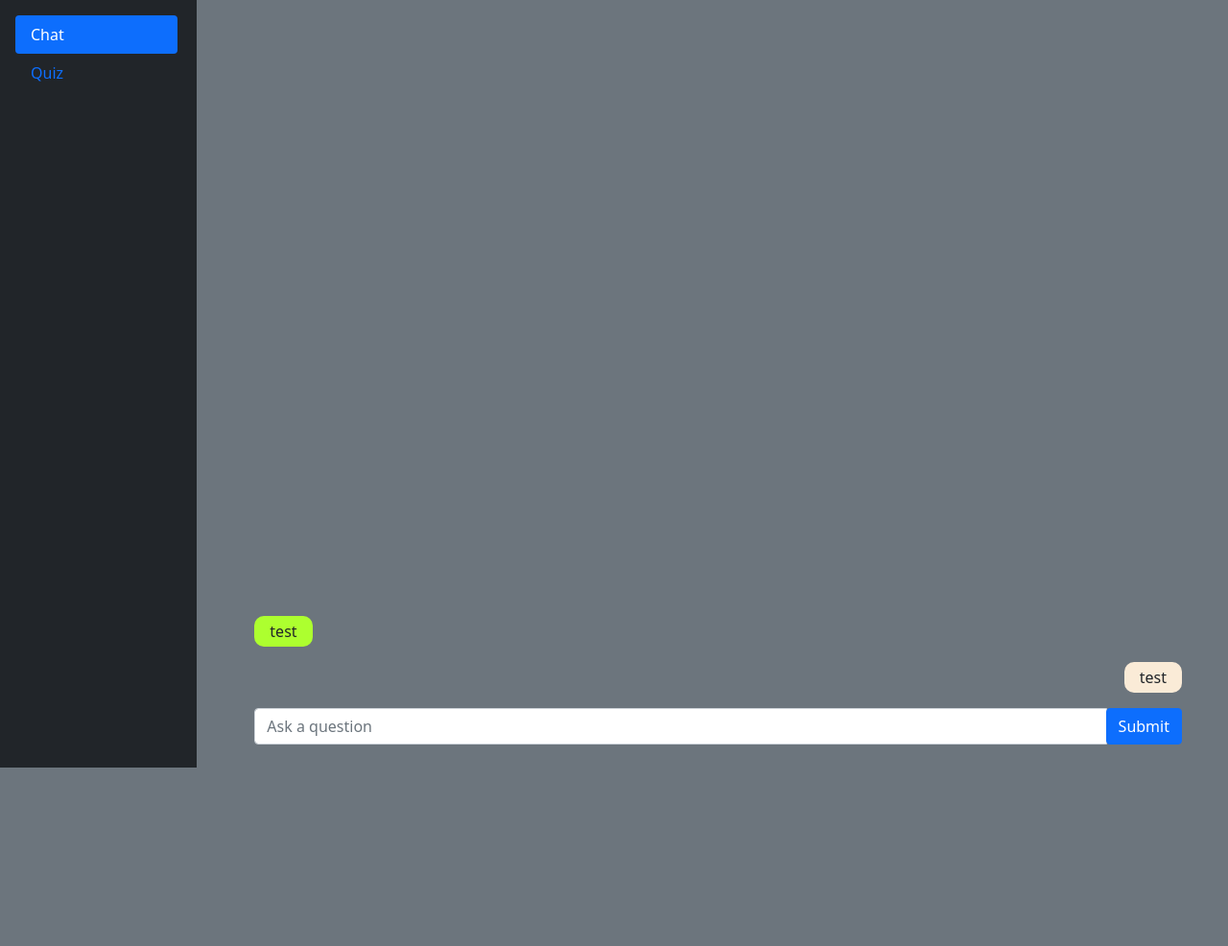
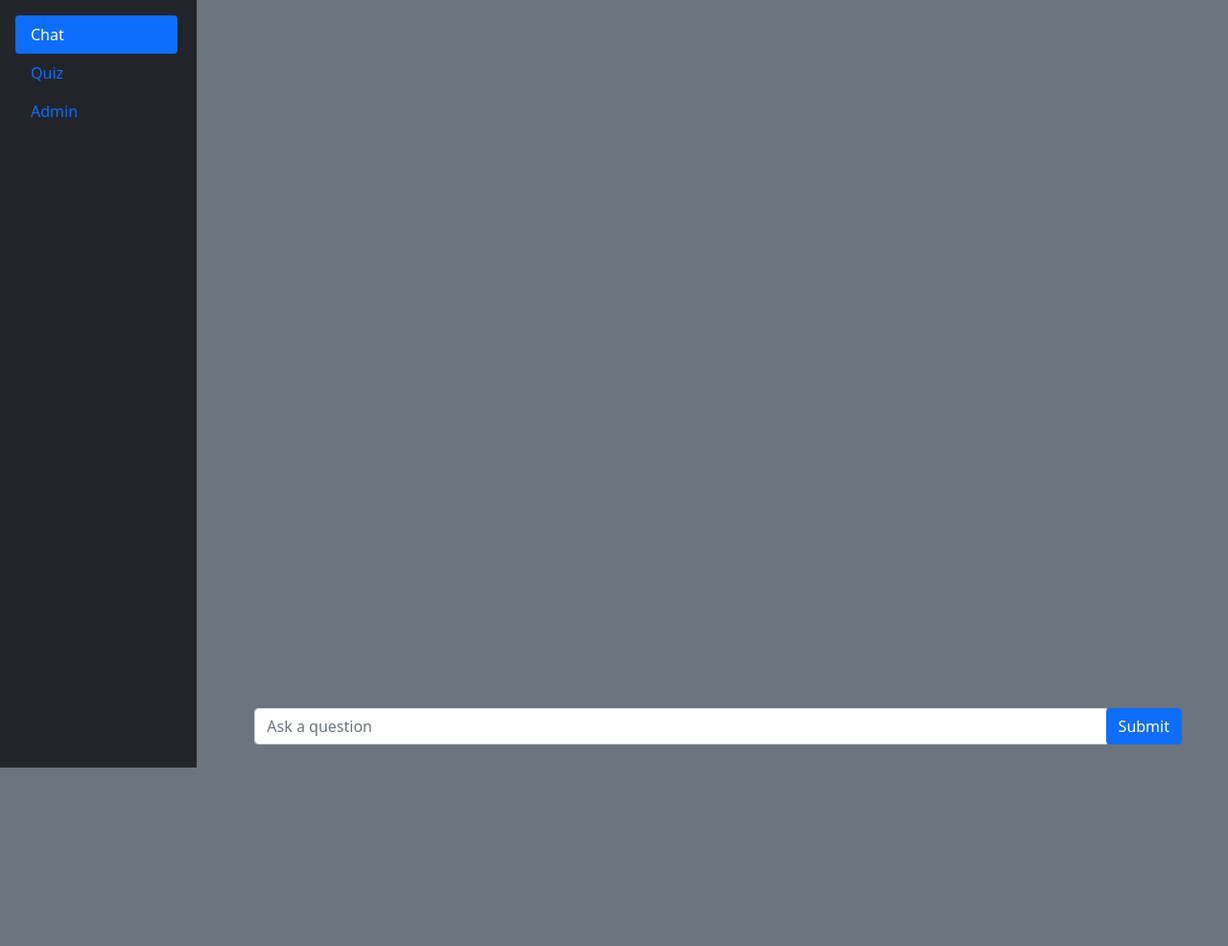
Before and after one commit to p-i-g/QuicheLorraine, a Flask app: page /chat in a window 1280 px wide. Shown: the whole page at 96% size. After the commit the page ends 800 px from the top, so only its background shows below. Run offline with Flask 3, Linux system fonts and the light colour scheme.

Commit message:
It is done

```diff
--- a/app/__init__.py
+++ b/app/__init__.py
@@ -5,7 +5,7 @@ from sqlalchemy.orm import declarative_base
 
 app = Flask(__name__)
 app.secret_key = os.urandom(24)
-app.config['SQLALCHEMY_DATABASE_URI'] = 'mysql+pymysql://root:adminadmin@localhost/nushhack'
+app.config['SQLALCHEMY_DATABASE_URI'] = 'mysql+pymysql://root:admin@localhost/nushhack'
 
 
 db = SQLAlchemy(model_class=declarative_base())
--- a/app/routes.py
+++ b/app/routes.py
@@ -1,4 +1,4 @@
-from flask import render_template, redirect, url_for, request
+from flask import render_template, redirect, url_for, request, session
 
 from app import app
 from app.ai import get_output
@@ -11,12 +11,29 @@ def home():
 
 @app.route('/chat', methods=['GET', 'POST'])
 def chat():
-    print("test", request.method)
+    print(session.get('history', None))
+    if 'history' not in session.keys():
+        session['history'] = []
     if request.method == 'POST':
-        print(get_output(request.form["question"]))
-    return render_template('base.html', tab='chat')
+        t = [request.form['question']]
+        out = get_output(request.form["question"], session['topic'] if 'topic' in session.keys() else 'electrodynamics')
+        print(out)
+        t.append(out)
+        session['history'] = [t, *session['history']]
+    return render_template('base.html', tab='chat', history=session['history'])
 
 
 @app.route('/quiz', methods=['GET', 'POST'])
 def quiz():
-    return render_template('base.html', tab='quiz')
+    if 'history' not in session.keys():
+        session['history'] = []
+    return render_template('base.html', tab='quiz', history=session['history'])
+
+
+@app.route('/admin', methods=['GET', 'POST'])
+def admin():
+    if 'history' not in session.keys():
+        session['history'] = []
+    if request.method == 'POST':
+        session['topic'] = request.form['topic']
+    return render_template('base.html', tab='admin', history=session['history'])
--- a/app/templates/base.html
+++ b/app/templates/base.html
@@ -22,6 +22,10 @@
                 <a class="nav-link {{ 'active' if tab == 'quiz' else '' }}" id="quiz-tab" data-toggle="pill"
                    href="{{ url_for('quiz') }}" role="tab"
                    aria-controls="quiz" aria-selected="{{ 'true' if tab == 'quiz' else 'false' }}">Quiz</a>
+                <a class="nav-link {{ 'active' if tab == 'admin' else '' }}" id="admin-tab" data-toggle="pill"
+                   href="{{ url_for('admin') }}" role="tab"
+                   aria-controls="admin" aria-selected="{{ 'true' if tab == 'admin' else 'false' }}">Admin</a>
+
             </div>
         </div>
 
@@ -30,18 +34,23 @@
                  aria-labelledby="chat-tab">
                 <div class="d-sm-flex flex-column-reverse px-5 align-items-end h-100">
 
-<form class="w-100" action="{{ url_for('chat') }}" method="post"><div class="input-group mb-4">
+                    <form class="w-100" action="{{ url_for('chat') }}" method="post">
+                        <div class="input-group mb-4">
                             <input type="text" class="form-control" placeholder="Ask a question" aria-label="Question"
                                    aria-describedby="basic-addon2" id="question_text" name="question">
                             <div class="input-group-append">
                                 <input class="btn btn-primary h-100" type="submit" name="Submit">
                             </div>
-                    </div></form>
+                        </div>
+                    </form>
+                    {% for inp, out in history %}
+                        <div class="w-100"><p class="px-3 py-1 me-5"
+                                              style="border-radius: 10px; background-color: greenyellow; float: left;">
+                            {{ out }}</p></div>
+                        <div class="w-100"><p class="px-3 py-1 ms-5" style="border-radius: 10px; background-color: antiquewhite;
+        float: right;">{{ inp }}</p></div>
 
-                    <div class="w-100"><p class="px-3 py-1 ms-5" style="border-radius: 10px; background-color: antiquewhite;
-        float: right;">test</p></div>
-                    <div class="w-100"><p class="px-3 py-1 me-5" style="border-radius: 10px; background-color: greenyellow; float: left;">test</p></div>
-                </div>
+                    {% endfor %}
                 </div>
             </div>
         <div class="tab-pane fade {{ 'show active' if tab == 'quiz' else '' }}" id="quiz" role="tabpanel"
@@ -78,9 +87,26 @@
                 </div>
             </div>
         </div>
+        <div class="h-100 tab-pane fade {{ 'show active' if tab == 'admin' else '' }}" id="admin" role="tabpanel"
+             aria-labelledby="admin-tab">
+            <div class="d-sm-flex flex-column-reverse px-5 align-items-end h-100">
+
+                <form class="w-100" action="{{ url_for('admin') }}" method="post">
+                    <div class="input-group mb-4">
+                        <input type="text" class="form-control" placeholder="Enter topic" aria-label="Question"
+                               aria-describedby="basic-addon2" id="question_text" name="topic">
+                        <div class="input-group-append">
+                            <input class="btn btn-primary h-100" type="submit" name="Submit">
+                        </div>
+                    </div>
+                </form>
+
+            </div>
         </div>
         </div>
 
+    </div>
+</div>
 
 <!-- Optional JavaScript; choose one of the two! -->
 
```
Also changed, not shown: app/ai.py (+5 -5 lines). Lines whose indentation alone changed are shown as unchanged.
